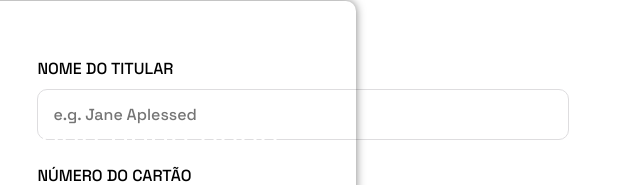
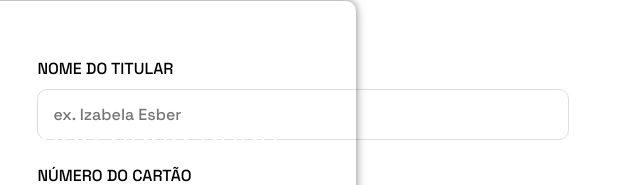
Before and after one commit to izabelaex/Desafio_Front_Semanas3e4, a plain HTML site: page index.html in a window 1280 px wide. Shown: the part 159-344 px from the top of the page, 321-961 px from the left. Drawn offline with Linux system fonts and the light colour scheme.

Commit message:
mudando...

```diff
--- a/index.html
+++ b/index.html
@@ -30,7 +30,7 @@
 
     <div class="formulario">
       <p class="etiqueta-nome">NOME DO TITULAR</p>
-      <input maxlength="20" placeholder="e.g. Jane Aplessed" type="text" class="input-nome">
+      <input maxlength="20" placeholder="ex. Izabela Esber" type="text" class="input-nome">
       <p class="erro-nome">Formato incorreto, somente letras e espaços!</p>
 
       <p class="etiqueta-numero">NÚMERO DO CARTÃO</p>
```
